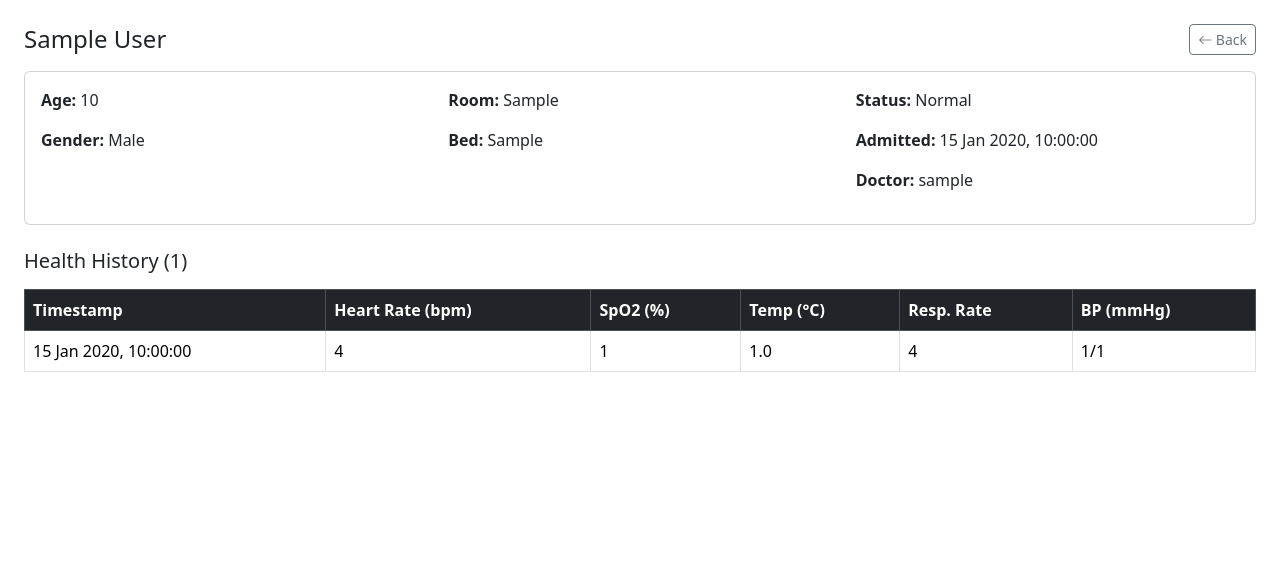
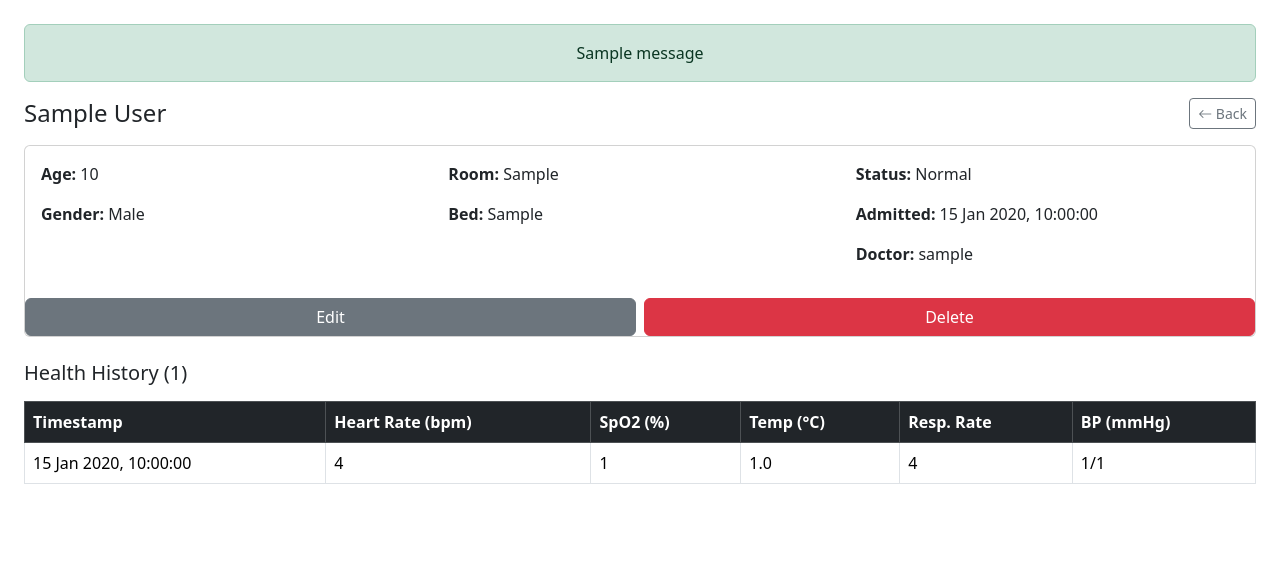
Before and after one commit to KafetzisThomas/HealthTrack, a Django app: page /patient/1/ in a window 1280 px wide. Shown: the part 57-633 px from the top of the page. Run offline with Django 5.2, Linux system fonts and the light colour scheme; a user stored in the database is signed in; tables that the repository leaves empty hold one stand-in row (values such as "Sample post"); one stand-in notice (Sample message) is shown.

Commit message:
Add edit and delete patient views

```diff
--- a/patients/urls.py
+++ b/patients/urls.py
@@ -6,4 +6,6 @@ urlpatterns = [
     path("", views.dashboard, name="dashboard"),
     path("patient/new/", views.new_patient, name="new_patient"),
     path("patient/<int:patient_id>/", views.patient, name="patient"),
+    path("patient/<int:patient_id>/edit/", views.edit_patient, name="edit_patient"),
+    path("patient/<int:patient_id>/delete/", views.delete_patient, name="delete_patient"),
 ]
--- a/patients/views.py
+++ b/patients/views.py
@@ -1,5 +1,6 @@
 from django.shortcuts import render, redirect, get_object_or_404
 from django.contrib.auth.decorators import login_required
+from django.views.decorators.http import require_POST
 from django.contrib import messages
 from .models import Patient
 from .forms import PatientForm
@@ -31,3 +32,25 @@ def new_patient(request):
         form = PatientForm()
 
     return render(request, "patients/new_patient.html", {"form": form})
+
+@login_required
+def edit_patient(request, patient_id):
+    patient = get_object_or_404(Patient, id=patient_id)
+    if request.method == "POST":
+        form = PatientForm(request.POST, instance=patient)
+        if form.is_valid():
+            form.save()
+            messages.success(request, "Patient info modified successfully.")
+            return redirect("patients:patient", patient_id=patient_id)
+    else:
+        form = PatientForm(instance=patient)
+
+    return render(request, "patients/edit_patient.html", {"patient": patient, "form": form})
+
+@login_required
+@require_POST
+def delete_patient(request, patient_id):
+    patient = get_object_or_404(Patient, id=patient_id)
+    patient.delete()
+    messages.success(request, "Patient deleted successfully from database.")
+    return redirect("patients:dashboard")
--- a/templates/patients/patient.html
+++ b/templates/patients/patient.html
@@ -3,6 +3,12 @@
 {% block title %}{{ patient.first_name }} {{ patient.last_name }}{% endblock title %}
 
 {% block content %}
+    {% if messages %}
+        {% for message in messages %}
+            <div class="alert alert-{{ message.tags }} text-center">{{ message }}</div>
+        {% endfor %}
+    {% endif %}
+
     <div class="d-flex justify-content-between align-items-center mb-3">
         <h4 class="mb-0">{{ patient.first_name }} {{ patient.last_name }}</h4>
         <a href="{% url 'patients:dashboard' %}" class="btn btn-outline-secondary btn-sm"><i class="bi bi-arrow-left"></i> Back</a>
@@ -26,7 +32,11 @@
                 </div>
             </div>
         </div>
-    </div>
+        <div class="d-flex gap-2">
+            <a href="{% url 'patients:edit_patient' patient.id %}" class="btn btn-secondary w-100">Edit</a>
+            <button class="btn btn-danger w-100" type="button" data-bs-toggle="modal" data-bs-target="#deletePatientModal">Delete</button>
+        </div>
+        </div>
 
     <h5 class="mb-3">Health History ({{ measurements|length }})</h5>
 
@@ -58,4 +68,22 @@
             {% endfor %}
         </tbody>
     </table>
+
+    <div class="modal fade" id="deletePatientModal" tabindex="-1" aria-labelledby="deletePatientModalLabel" aria-hidden="true">
+        <div class="modal-dialog modal-dialog-centered">
+            <div class="modal-content">
+                <div class="modal-header">
+                    <h5 class="modal-title text-danger" id="deletePatientModalLabel">Delete Patient?</h5>
+                    <button type="button" class="btn-close" data-bs-dismiss="modal" aria-label="Close"></button>
+                </div>
+                <div class="modal-footer">
+                    <form method="post" action="{% url 'patients:delete_patient' patient.id %}" class="d-flex gap-2 w-100">
+                        {% csrf_token %}
+                        <button type="button" class="btn btn-secondary flex-fill" data-bs-dismiss="modal">Close</button>
+                        <button type="submit" class="btn btn-danger flex-fill" name="action" value="delete">Delete</button>
+                    </form>
+                </div>
+            </div>
+        </div>
+    </div>
 {% endblock content %}
```
Also changed, not shown: templates/patients/edit_patient.html (added, +12 -0 lines).
